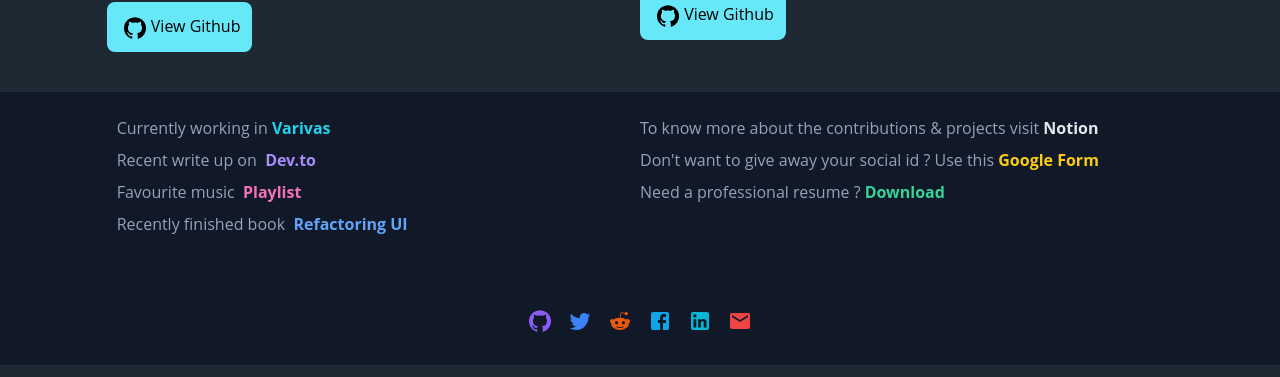
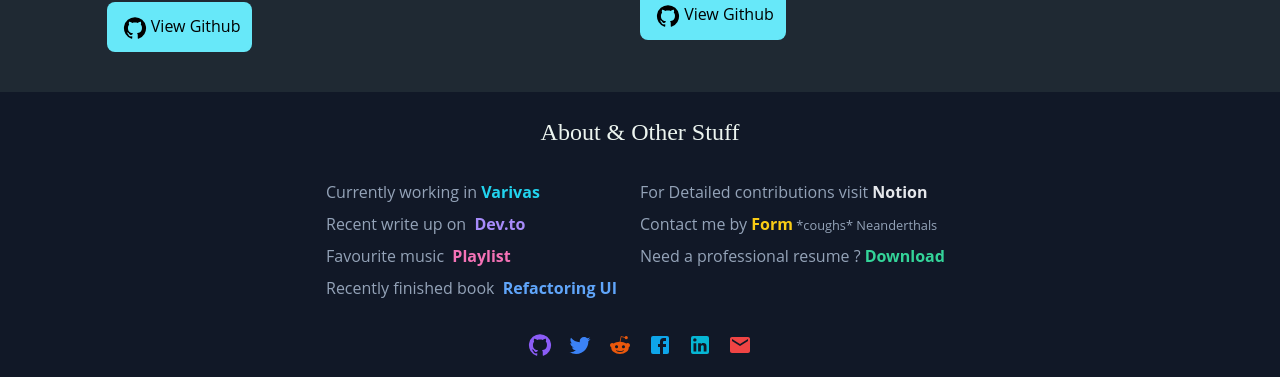
Before and after one commit to ShrihariMohan/shrihari-portfolio, a Next.js app: page / in a window 1280 px wide. Shown: the part 2730-3107 px from the top of the page. Built offline with nearby package versions, Linux system fonts and the light colour scheme.

Commit message:
Revamp about section

```diff
--- a/components/Footer/firstCol.tsx
+++ b/components/Footer/firstCol.tsx
@@ -2,7 +2,7 @@
 import React from "react";
 import { links, moreLinks } from "../../constants/contactLinks";
 export function FirstCol({ }) {
-  return <Grid item xs={12} sm={6} md={5} mb={4}>
+  return <Grid item xs={12} sm={6} md={3}>
 
 
     <p className=" text-slate-400 mb-2"> Currently working in <a href={moreLinks.company} target='_blank'> <span className="text-cyan-400 font-bold">
--- a/components/Footer/secondCol.tsx
+++ b/components/Footer/secondCol.tsx
@@ -2,27 +2,24 @@
 import React from "react";
 import { links, moreLinks } from "../../constants/contactLinks";
 export function SecondCol({ }) {
-  return <Grid item xs={12} sm={6} md={5} mb={4}>
+  return <Grid item xs={12} sm={6} md={3}>
 
 
-    <p className="text-slate-400 mb-2"> To know more about the contributions & projects visit <a href={links.notion} target="_blank"> <span className="text-gray-200 font-bold">
+    <p className="text-slate-400 mb-2"> For Detailed contributions visit <a href={links.notion} target="_blank"> <span className="text-gray-200 font-bold">
       Notion
     </span>
     </a>
     </p>
 
-    <p className="text-slate-400 mb-2"> Don't want to give away your social id ? Use this <a href={moreLinks.form} target='_blank'><span className="text-yellow-400 font-bold">
-      Google Form
+    <p className="text-slate-400 mb-2">Contact me by <a href={moreLinks.form} target='_blank'><span className="text-yellow-400 font-bold">
+      Form
     </span>
     </a>
+      <small> *coughs* Neanderthals </small>
     </p>
 
     <p className="text-slate-400 mb-2"> Need a professional resume ?<a href="/ShrihariResume.pdf" target='_blank'>  <span className="text-emerald-400 font-bold"> Download </span>
     </a></p>
 
-
-
-
-
   </Grid >;
 }
--- a/components/footer.tsx
+++ b/components/footer.tsx
@@ -13,15 +13,15 @@
 
 const Footer = React.forwardRef<HTMLDivElement>((props, ref) => {
   return (
-    <footer className="bg-gray-900 w-full pt-6 pb-8 px-3" >
-      <Grid container sx={{ flexDirection: { xs: 'column-reverse', sm: 'column' } }} ref={ref}>
-        <Grid container mb={4} justifyContent='center'>
+    <footer className="bg-gray-900 w-full pt-6  px-3" >
+      <h1 className='text-2xl text-center mb-8' style={{ fontFamily: 'Satisfy, cursive' }}> About & Other Stuff</h1>
+      <Grid container sx={{ flexDirection: 'column' }} ref={ref}>
+        <Grid container mb={2} justifyContent='center'>
           <FirstCol />
           <SecondCol />
-
         </Grid>
 
-        <Box className="flex justify-center gap-4 text-center w-full" sx={{ mb: { xs: 4, sm: 0 } }}>
+        <Box className="flex justify-center gap-4 text-center w-full mt-2" sx={{ mb: { xs: 4, sm: 0 } }}>
           <Github />
           <Twitter />
           <Reddit />
@@ -29,6 +29,7 @@
           <LinkedIn />
           <Email />
         </Box>
+        <p className='text-center text-slate-600 mt-4'> Feel Free to use this as a <a href='https://github.com/ShrihariMohan/shrihari-portfolio' className='cursor-pointer text-cyan-600 hover:scale-110' target='_blank'> template</a> for your portfolio</p>
       </Grid>
     </footer>
   )
```
